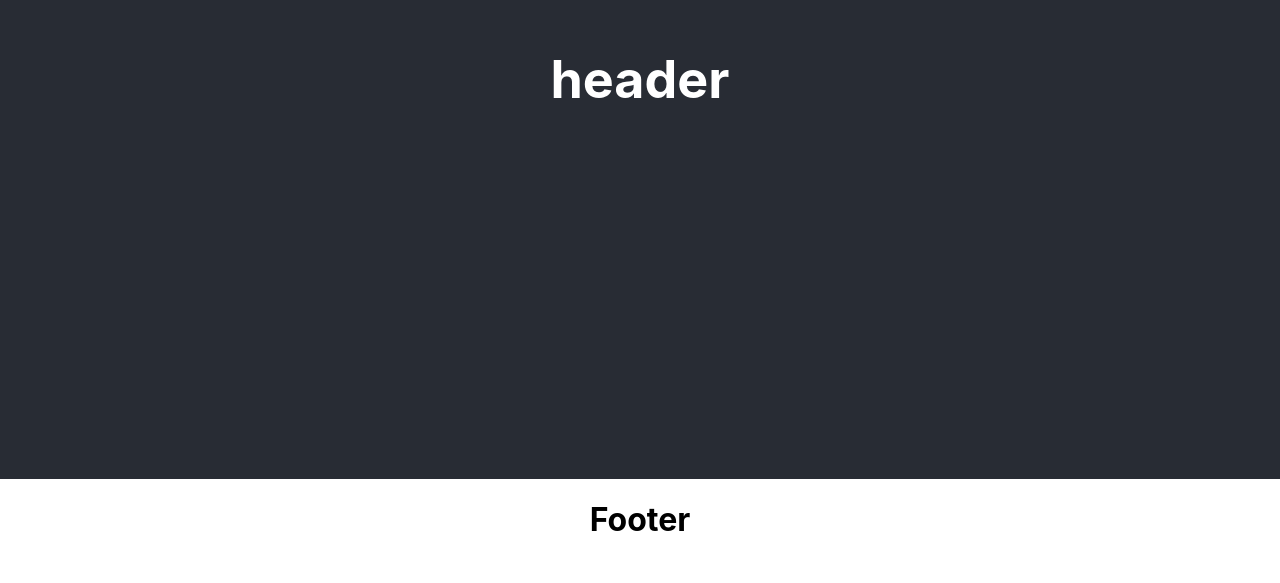
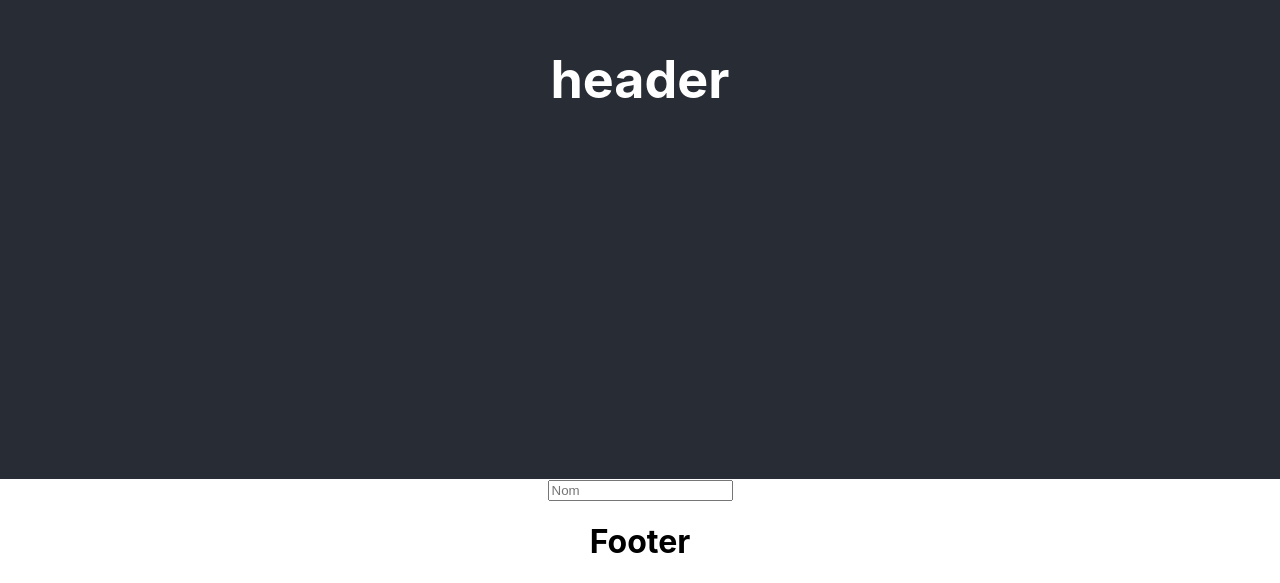
Before and after one commit to Fabgraph/projetgit, a React (Create React App) app: page / in a window 1280 px wide. Shown: the part 321-904 px from the top of the page. Before the commit the page ends 882 px from the top, so only its background shows below. Built offline with nearby package versions, Linux system fonts and the light colour scheme.

Commit message:
Ajout du composant Input

```diff
--- a/src/App.js
+++ b/src/App.js
@@ -2,6 +2,7 @@
 import './App.css';
 import Header from './componants/Header';
 import Footer from './componants/Footer';
+import Input from './componants/Input';
 
 function App() {
   return (
@@ -9,8 +10,13 @@ function App() {
       <header className="App-header">
         <Header/>
       </header>
+      <main>
+        <Input/>
+      </main>
+      <footer>
+        <Footer/>
+      </footer>
 
-      <Footer/>
     </div>
   );
 }
--- /dev/null
+++ b/src/componants/Input.js
@@ -0,0 +1,11 @@
+import React from "react";
+
+const Input = () => {
+    return(
+        <div>
+            <input type="text" className="form-control" placeholder="Nom"></input>
+        </div>
+    )
+}
+
+export default Input
```
